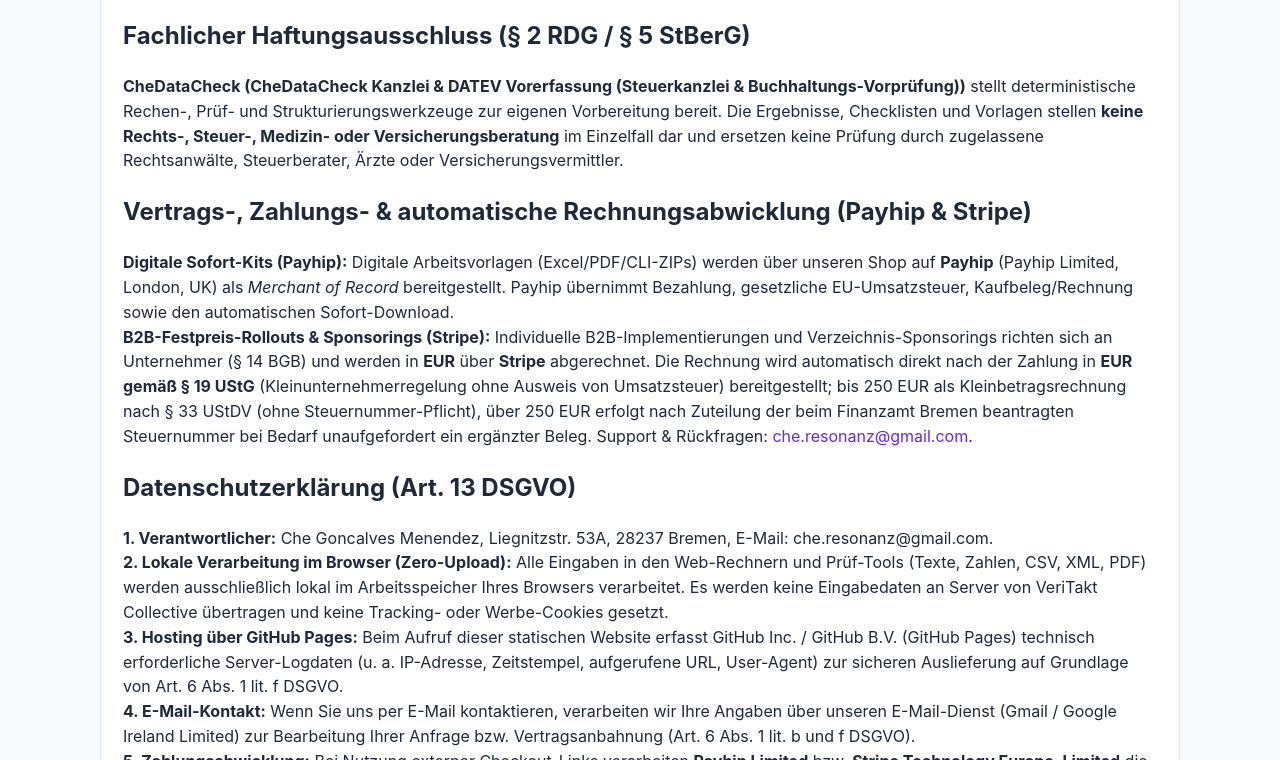
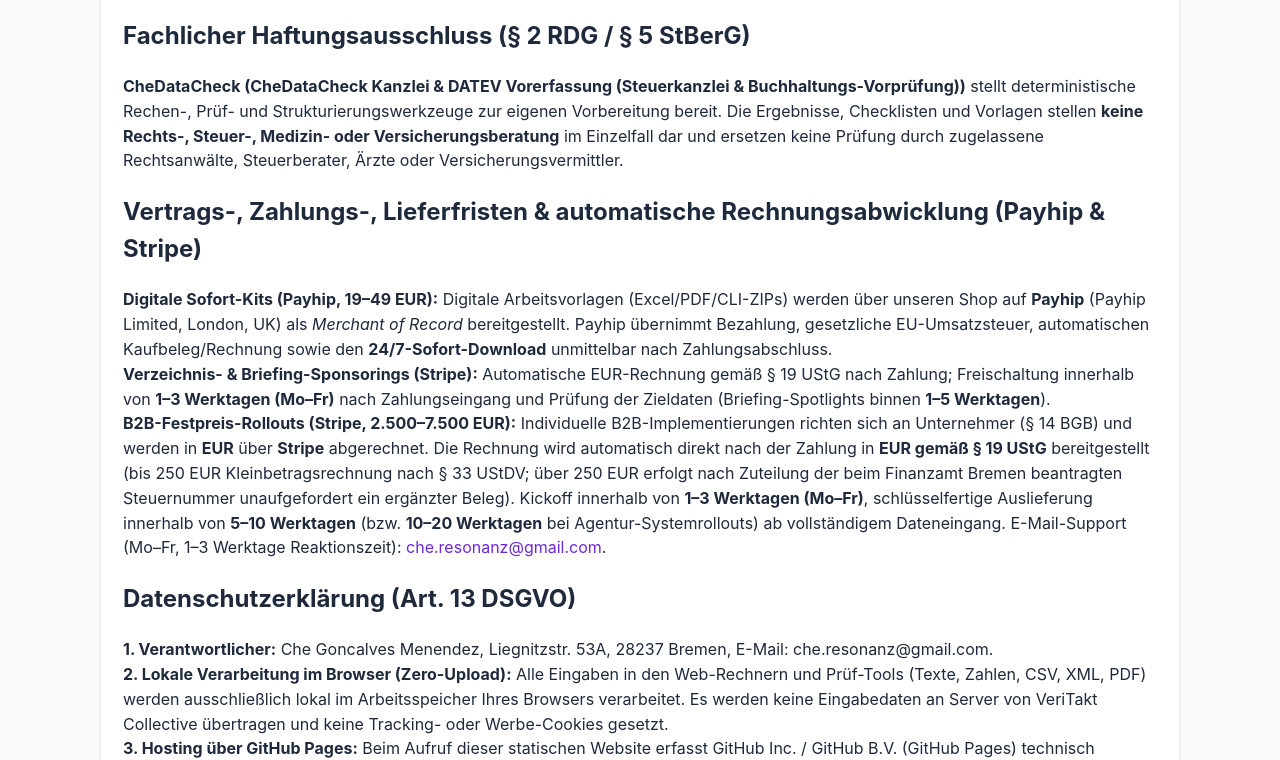
Before and after one commit to cheresonanz-design/chedatacheck-datev-kanzlei, a plain HTML site: page legal/index.html in a window 1280 px wide. Shown: the part 504-1264 px from the top of the page. Drawn offline with Linux system fonts and the light colour scheme.

Commit message:
Deploy CheDataCheck B14 DATEV (2026-11-24 05:54:56)

```diff
--- a/legal/index.html
+++ b/legal/index.html
@@ -40,17 +40,19 @@
         und ersetzen keine Prüfung durch zugelassene Rechtsanwälte, Steuerberater, Ärzte oder Versicherungsvermittler.
       </p>
 
-      <h2>Vertrags-, Zahlungs- &amp; automatische Rechnungsabwicklung (Payhip &amp; Stripe)</h2>
+      <h2>Vertrags-, Zahlungs-, Lieferfristen &amp; automatische Rechnungsabwicklung (Payhip &amp; Stripe)</h2>
       <p>
-        <strong>Digitale Sofort-Kits (Payhip):</strong> Digitale Arbeitsvorlagen (Excel/PDF/CLI-ZIPs) werden über unseren Shop auf
+        <strong>Digitale Sofort-Kits (Payhip, 19–49 EUR):</strong> Digitale Arbeitsvorlagen (Excel/PDF/CLI-ZIPs) werden über unseren Shop auf
         <strong>Payhip</strong> (Payhip Limited, London, UK) als <em>Merchant of Record</em> bereitgestellt. Payhip übernimmt Bezahlung,
-        gesetzliche EU-Umsatzsteuer, Kaufbeleg/Rechnung sowie den automatischen Sofort-Download.<br />
-        <strong>B2B-Festpreis-Rollouts &amp; Sponsorings (Stripe):</strong> Individuelle B2B-Implementierungen und Verzeichnis-Sponsorings
-        richten sich an Unternehmer (§ 14 BGB) und werden in <strong>EUR</strong> über <strong>Stripe</strong> abgerechnet.
-        Die Rechnung wird automatisch direkt nach der Zahlung in <strong>EUR gemäß § 19 UStG</strong> (Kleinunternehmerregelung ohne Ausweis von Umsatzsteuer)
-        bereitgestellt; bis 250 EUR als Kleinbetragsrechnung nach § 33 UStDV (ohne Steuernummer-Pflicht), über 250 EUR erfolgt nach Zuteilung der beim
-        Finanzamt Bremen beantragten Steuernummer bei Bedarf unaufgefordert ein ergänzter Beleg.
-        Support &amp; Rückfragen: <a href="mailto:che.resonanz@gmail.com">che.resonanz@gmail.com</a>.
+        gesetzliche EU-Umsatzsteuer, automatischen Kaufbeleg/Rechnung sowie den <strong>24/7-Sofort-Download</strong> unmittelbar nach Zahlungsabschluss.<br />
+        <strong>Verzeichnis- &amp; Briefing-Sponsorings (Stripe):</strong> Automatische EUR-Rechnung gemäß § 19 UStG nach Zahlung; Freischaltung
+        innerhalb von <strong>1–3 Werktagen (Mo–Fr)</strong> nach Zahlungseingang und Prüfung der Zieldaten (Briefing-Spotlights binnen <strong>1–5 Werktagen</strong>).<br />
+        <strong>B2B-Festpreis-Rollouts (Stripe, 2.500–7.500 EUR):</strong> Individuelle B2B-Implementierungen richten sich an Unternehmer (§ 14 BGB)
+        und werden in <strong>EUR</strong> über <strong>Stripe</strong> abgerechnet. Die Rechnung wird automatisch direkt nach der Zahlung in
+        <strong>EUR gemäß § 19 UStG</strong> bereitgestellt (bis 250 EUR Kleinbetragsrechnung nach § 33 UStDV; über 250 EUR erfolgt nach Zuteilung der beim
+        Finanzamt Bremen beantragten Steuernummer unaufgefordert ein ergänzter Beleg). Kickoff innerhalb von <strong>1–3 Werktagen (Mo–Fr)</strong>,
+        schlüsselfertige Auslieferung innerhalb von <strong>5–10 Werktagen</strong> (bzw. <strong>10–20 Werktagen</strong> bei Agentur-Systemrollouts) ab vollständigem Dateneingang.
+        E-Mail-Support (Mo–Fr, 1–3 Werktage Reaktionszeit): <a href="mailto:che.resonanz@gmail.com">che.resonanz@gmail.com</a>.
       </p>
 
       <h2>Datenschutzerklärung (Art. 13 DSGVO)</h2>
```
Also changed, not shown: pro/index.html (+1 -1 lines).
